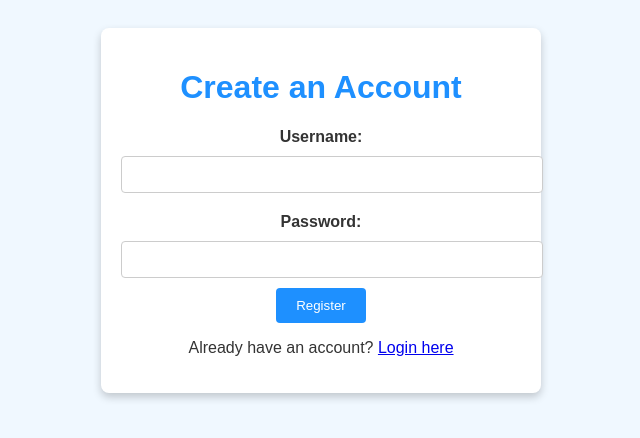
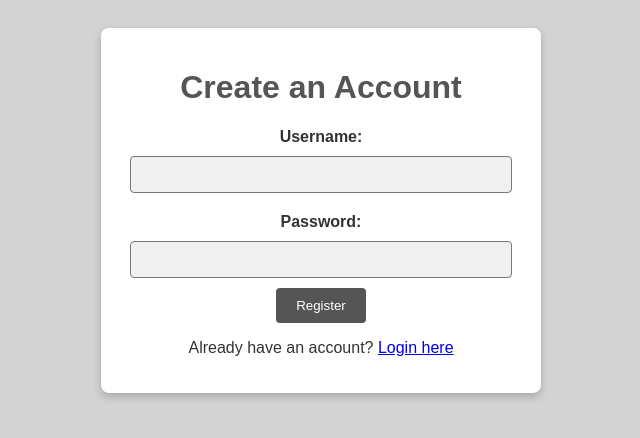
Before and after one commit to AmUnsure/SanricoWeb, a plain HTML site: page register.html in a window 1280 px wide. Shown: the whole page, without its empty margins (319-959 px from the left). Drawn offline with Linux system fonts and the light colour scheme.

Commit message:
Update register.html

```diff
--- a/register.html
+++ b/register.html
@@ -6,7 +6,7 @@
     <title>Register - Sanrico Mercantile</title>
     <style>
         body {
-            background-color: #f0f8ff;
+            background-color: #d3d3d3;
             font-family: Arial, sans-serif;
             color: #333;
             text-align: center;
@@ -21,7 +21,7 @@
             padding: 20px;
         }
         h1 {
-            color: #1e90ff;
+            color: #555;
         }
         form label {
             display: block;
@@ -29,14 +29,15 @@
             font-weight: bold;
         }
         form input {
-            width: 100%;
+            width: 90%;
             padding: 10px;
             margin-bottom: 10px;
-            border: 1px solid #ccc;
+            border: 1px solid #777;
             border-radius: 4px;
+            background-color: #f0f0f0;
         }
         button {
-            background-color: #1e90ff;
+            background-color: #555;
             color: white;
             padding: 10px 20px;
             border: none;
@@ -44,7 +45,7 @@
             cursor: pointer;
         }
         button:hover {
-            background-color: #1c86ee;
+            background-color: #444;
         }
         #success-message {
             display: none;
```
